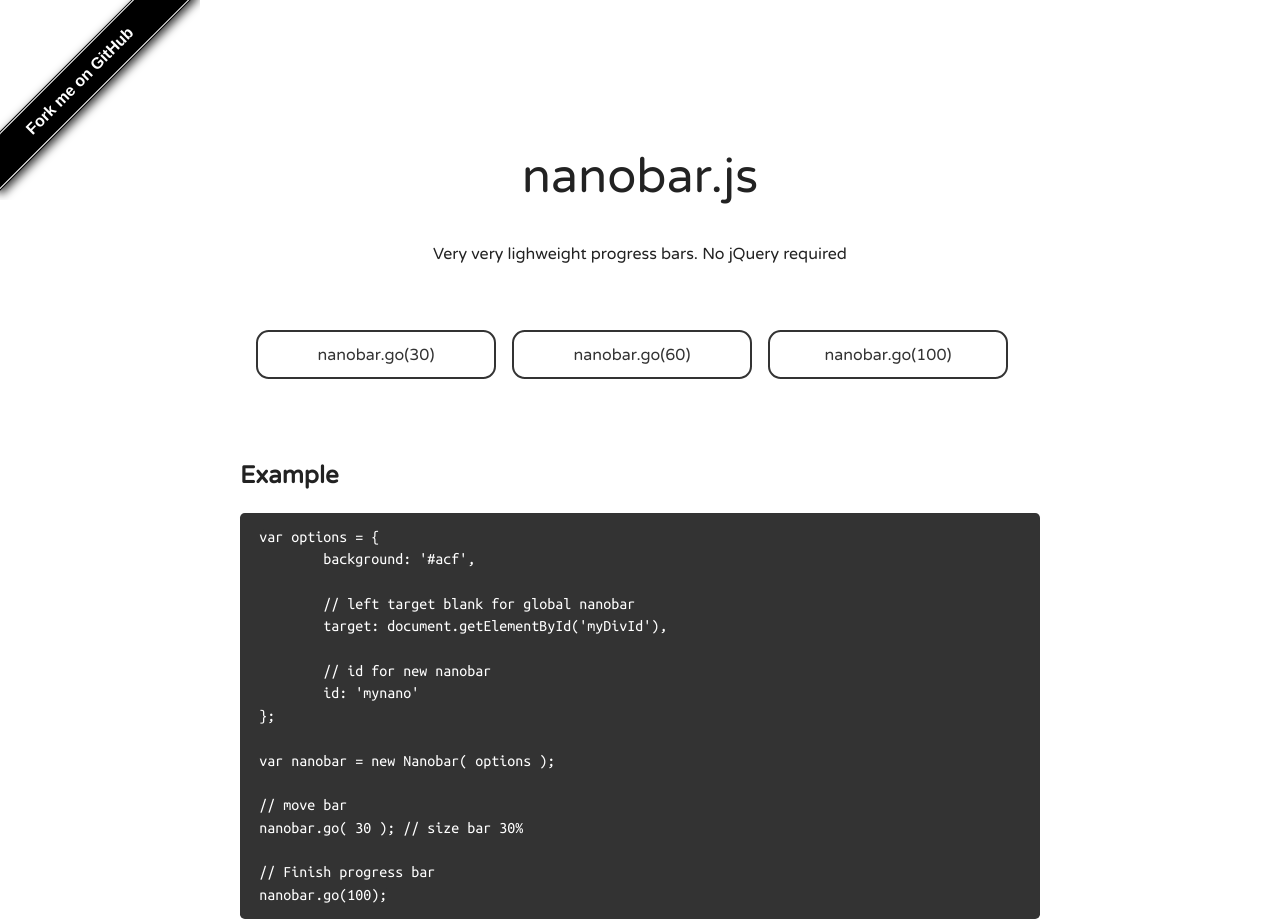
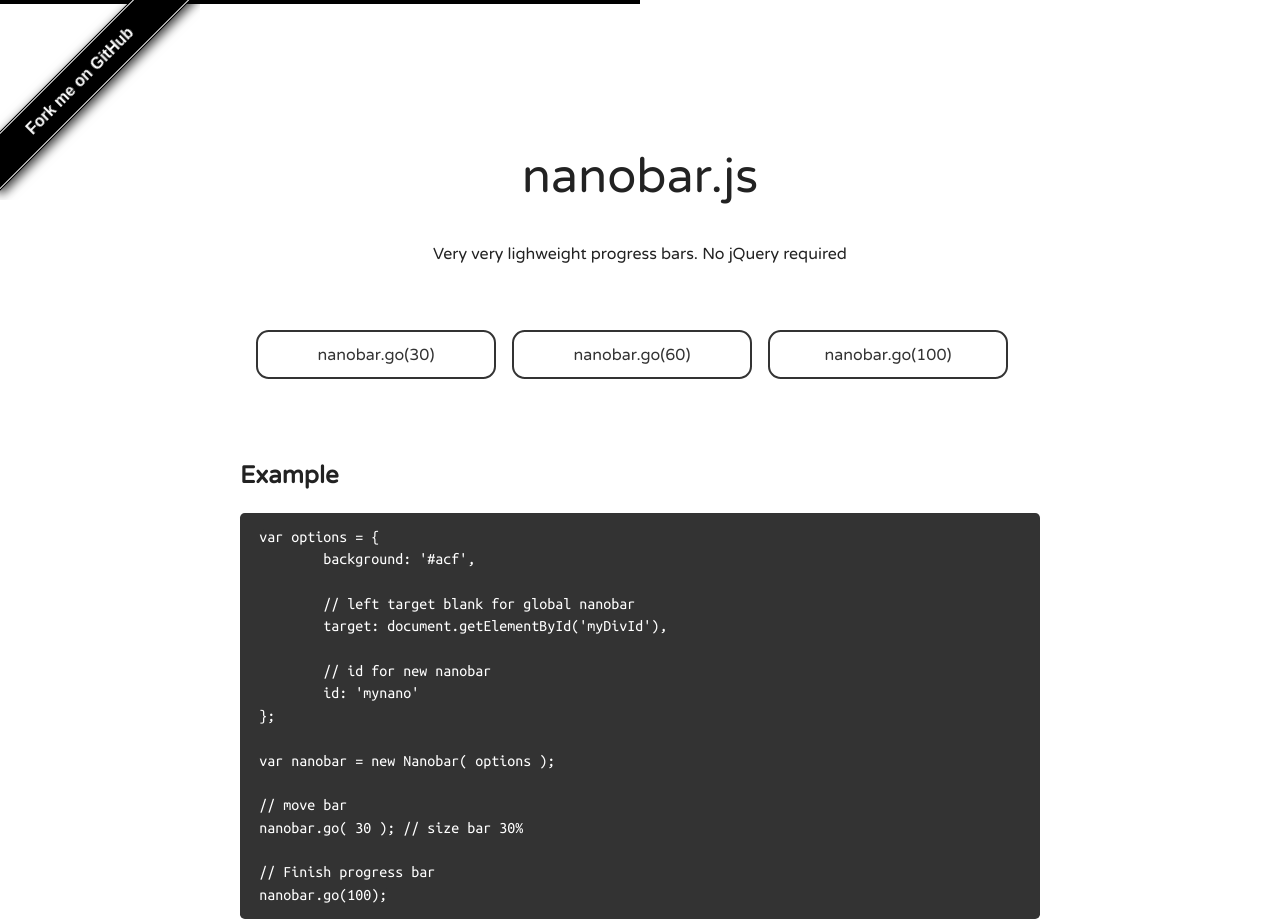
Before and after one commit to jacoborus/nanobar, a plain HTML site: page index.html in a window 1280 px wide. Shown: the top 922 px of the page. Drawn offline with Linux system fonts and the light colour scheme.

Commit message:
fixed nanobar dependency

```diff
--- a/index.html
+++ b/index.html
@@ -19,7 +19,6 @@
 	<body>
 
 		<style>#forkongithub a{background:#000;color:#fff;text-decoration:none;font-family:arial, sans-serif;text-align:center;font-weight:bold;padding:5px 40px;font-size:1rem;line-height:2rem;position:relative;transition:0.5s;z-index:9999999999;border:none;}#forkongithub a:hover{background:#fff;color:#000;}#forkongithub a::before,#forkongithub a::after{content:"";width:100%;display:block;position:absolute;top:1px;left:0;height:1px;background:#fff;}#forkongithub a::after{bottom:1px;top:auto;}@media screen and (min-width:800px){#forkongithub{position:absolute;display:block;top:0;left:0;width:200px;overflow:hidden;height:200px;}#forkongithub a{width:200px;position:absolute;top:60px;left:-60px;transform:rotate(-45deg);-webkit-transform:rotate(-45deg);box-shadow:4px 4px 10px rgba(0,0,0,0.8);}}</style><span id="forkongithub"><a href="https://github.com/jacoborus/nanobar">Fork me on GitHub</a></span>
-		<script src="../nanobar.js"></script>
 
 		<div class="container">
 			<h1 id="nanobar">nanobar.js</h1>
@@ -94,6 +93,7 @@ nanobar.go(100);</code></pre>
 			<p>Released under <a href="https://raw.github.com/jacoborus/nanobar/master/LICENSE">MIT License</a></p>
 		</div>
 
+		<script src="js/nanobar.js"></script>
 		<script src="js/main.js"></script>
 	</body>
 </html>
--- /dev/null
+++ b/js/nanobar.js
@@ -0,0 +1,114 @@
+var Nanobar = function (options) {
+	var createStyle, addCss, style, n, animation;
+	n = this;
+	var opts = options || {};
+	opts.bg = opts.bg || '#000';
+
+
+	// Generate css style element
+	style = '.nanobarbar{width:0;height:100%;float:left;}' +
+			'.nanobarbar.active{transition: all 0.3s;}' +
+			'.goOut{margin-top:-4px;opacity:0}' +
+			'.nanobar{float:left;width:100%;height:4px;z-index:9999;}';
+
+
+	// Create style element in document
+	addCss = function (css) {
+		var s = document.getElementById( 'nanobar-style' );
+
+		if (s == null) {
+			s = document.createElement( 'style' );
+			s.setAttribute( 'type', 'text/css' );
+			s.setAttribute( 'id', 'nanobar-style');
+			document.getElementsByTagName( 'head' )[0].appendChild( s );
+			if (s.styleSheet) {   // IE
+				s.styleSheet.cssText = css;
+			} else {              // the world
+				s.appendChild( document.createTextNode( css ));
+			}
+		}
+	}
+
+	// append style
+	addCss( style );
+
+	// crossbrowser transition animation
+	animation = function (){
+		var t;
+		var el = document.createElement('fakeelement');
+		var transitions = {
+			'transition':'transitionend',
+			'OTransition':'oTransitionEnd',
+			'MozTransition':'transitionend',
+			'WebkitTransition':'webkitTransitionEnd'
+		}
+
+		for(t in transitions){
+			if( el.style[t] !== undefined ){
+				return transitions[t];
+			}
+		}
+	}
+
+
+	// create progress container
+	this.container = document.createElement( 'div' );
+	this.container.setAttribute( 'class', 'nanobar' );
+	if (opts.id) {
+		this.container.setAttribute( 'id', opts.id );
+	}
+	if (!opts.target) {
+		this.container.style.position = 'fixed';
+		this.container.style.top = '0';
+	} else {
+		this.container.style.position = 'relative';
+	}
+
+	// create progress element
+	this.bar = document.createElement( 'div' );
+	this.bar.setAttribute( 'class', 'nanobarbar' );
+	this.bar.style.background = opts.bg;
+	this.container.appendChild( this.bar );
+
+	if (!opts.target) {
+		document.getElementsByTagName( 'body' )[0].appendChild( this.container );
+	} else {
+		opts.target.insertBefore( this.container, opts.target.firstChild);
+	}
+
+	// detect transitions end
+	var transitionEvent = animation();
+	transitionEvent && this.bar.addEventListener(transitionEvent, function() {
+		if (n.bar.style.width === '100%' && n.bar.style.height === '100%') {
+			n.finish();
+		}
+	});
+	this.init();
+};
+
+Nanobar.prototype.init = function () {
+	this.bar.className = "nanobarbar";
+	this.bar.style.height = '100%';
+	this.bar.style.width = 0;
+	var n = this;
+	setTimeout( function (){
+		n.bar.className = "nanobarbar active";
+	}, 1);
+};
+
+Nanobar.prototype.finish = function () {
+	var n = this;
+	this.bar.style.height = 0 ;
+	setTimeout( function (){
+		n.init();
+	}, 300);
+};
+
+Nanobar.prototype.go = function (p) {
+	this.bar.style.width = p + '%';
+};
+
+// Expose module if needed
+if (typeof module === 'object' && module.exports && module.exports._builtinLibs){
+	module.exports = Nanobar;
+}
```
